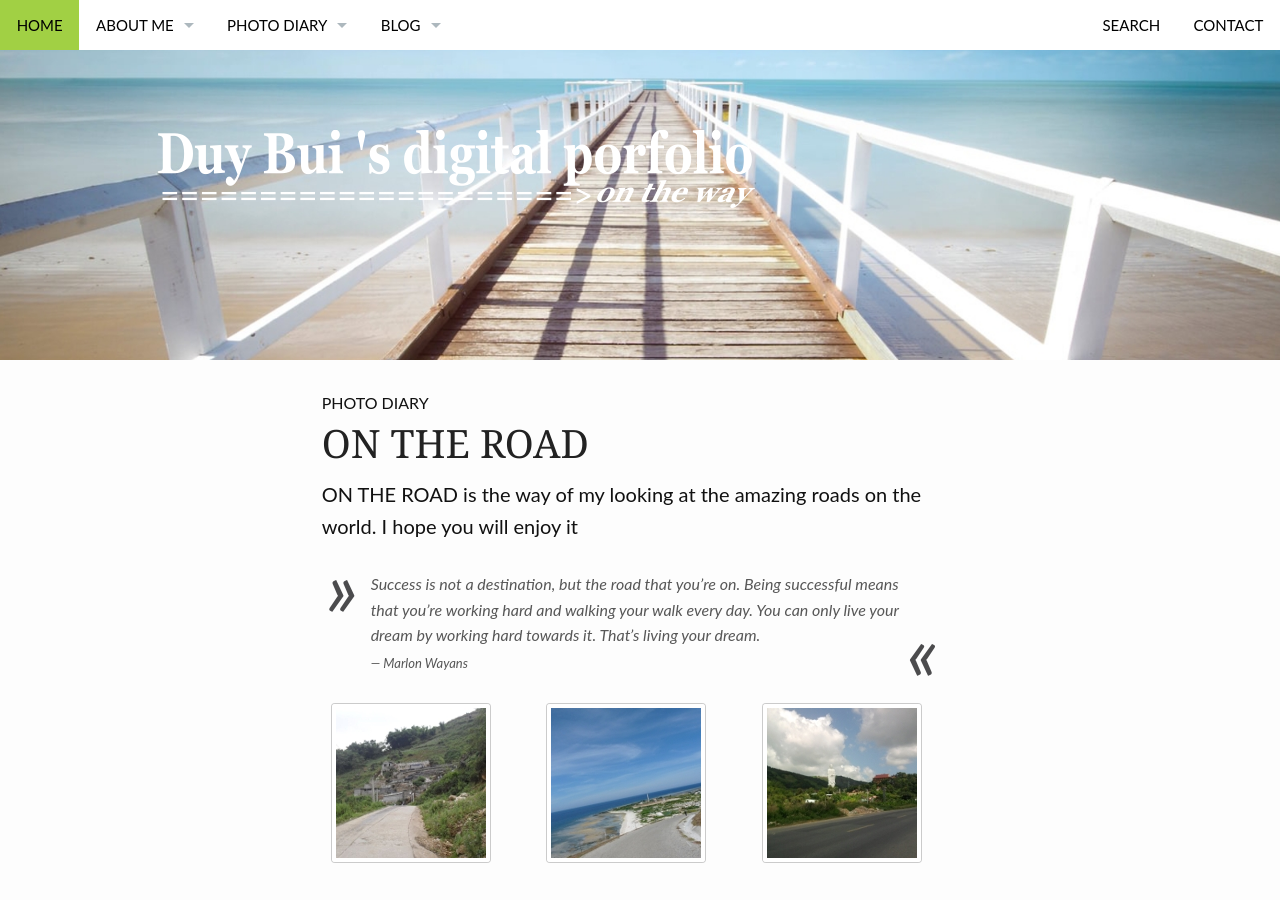
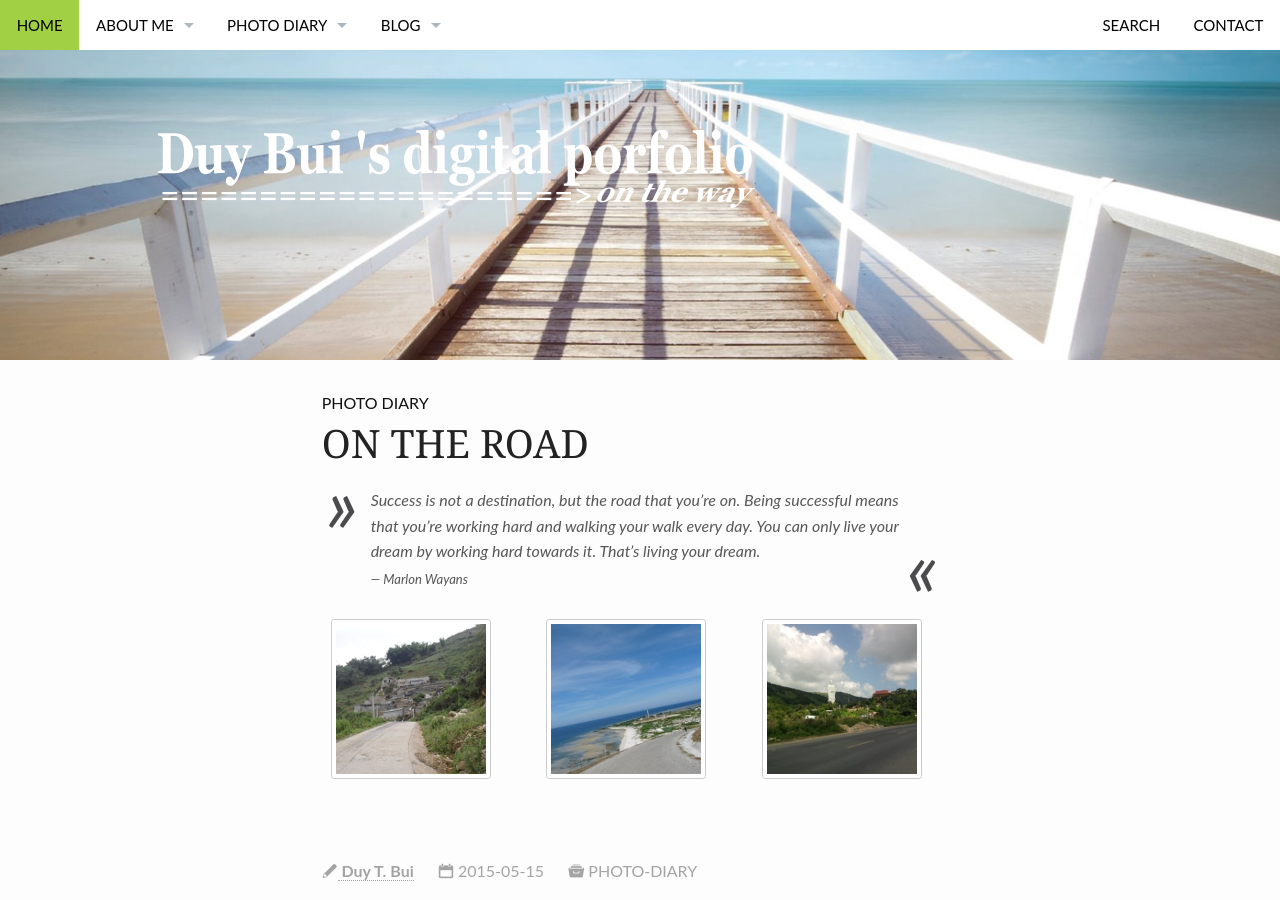
Before and after one commit to duybuidotvn/duybuidotvn.github.io, a Jekyll site: the page built from _posts/photo-diary/2015-05-15-on-the-road.md, in a window 1280 px wide and 900 px high. Built offline with Jekyll 4.4.1, drawn with Linux system fonts in a browser that asks for light colours; comment, search, counter and statistics services are not loaded.

Commit message:
040615-ontheroad

```diff
--- a/_posts/photo-diary/2015-05-15-on-the-road.md
+++ b/_posts/photo-diary/2015-05-15-on-the-road.md
@@ -2,7 +2,7 @@
 layout: page
 subheadline:  "Photo Diary"
 title:  "ON THE ROAD"
-teaser: "ON THE ROAD is the way of my looking at the amazing roads on the world. I hope you will enjoy it"
+teaser:
 categories:
     - photo-diary
 comments: true
```
